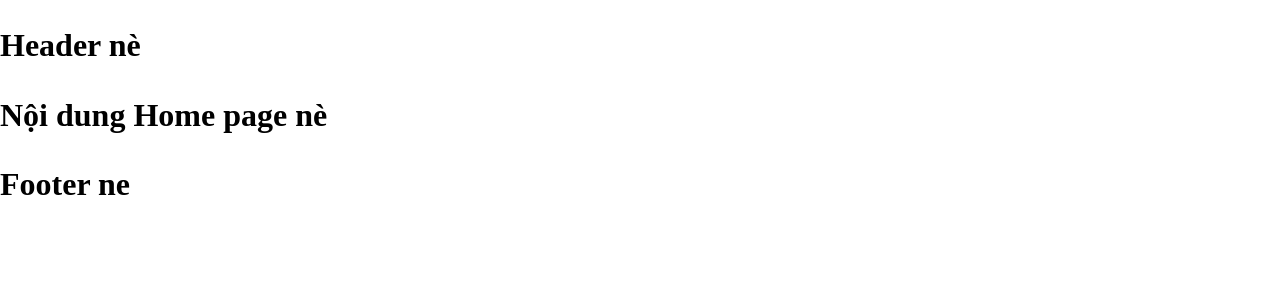
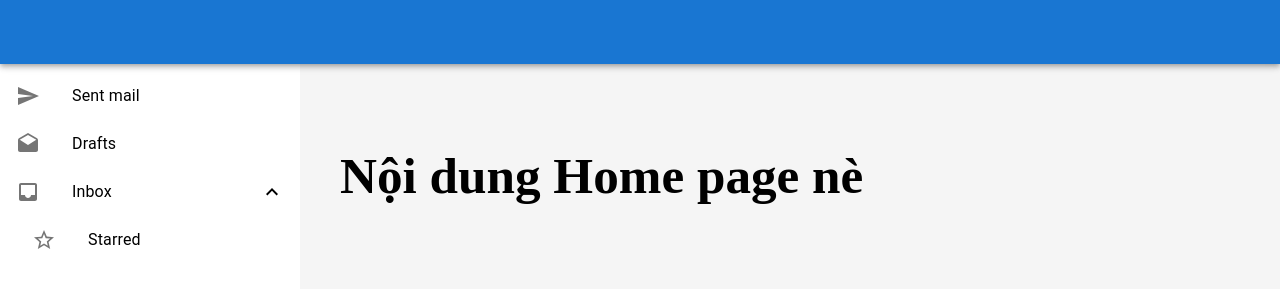
Before and after one commit to thientuquangtrung/birdtradingplatform, a React (Create React App) app in the folder client/: page / in a window 1280 px wide. Shown: the top 300 px of the page. Built offline with nearby package versions, Linux system fonts and the light colour scheme.

Commit message:
seller layout

```diff
--- a/client/package.json
+++ b/client/package.json
@@ -4,6 +4,10 @@
   "proxy": "http://localhost:5000",
   "private": true,
   "dependencies": {
+    "@emotion/react": "^11.11.0",
+    "@emotion/styled": "^11.11.0",
+    "@mui/icons-material": "^5.11.16",
+    "@mui/material": "^5.13.1",
     "@testing-library/jest-dom": "^5.16.5",
     "@testing-library/react": "^13.4.0",
     "@testing-library/user-event": "^13.5.0",
--- a/client/src/components/GlobalStyles/GlobalStyles.scss
+++ b/client/src/components/GlobalStyles/GlobalStyles.scss
@@ -11,7 +11,7 @@
 }
 
 html {
-    font-size: 62.5%;
+    // font-size: 62.5%;
 }
 
 body {
--- /dev/null
+++ b/client/src/layouts/SellerLayout/SellerLayout.js
@@ -0,0 +1,24 @@
+import { AppBar, Box, Stack, Toolbar } from '@mui/material';
+import SellerSidebar from '../layoutComponents/SellerSidebar/SellerSidebar';
+
+function SellerLayout({ children }) {
+    return (
+        <>
+            <AppBar position='sticky'>
+                <Toolbar>
+
+                </Toolbar>
+            </AppBar>
+            <Stack direction="row">
+                <Stack direction="column" sx={{ width: 300}} bgcolor='white'>
+                    <SellerSidebar />
+                </Stack>
+                <Box bgcolor={'whitesmoke'} flex={1} p={5}>
+                    {children}
+                </Box>
+            </Stack>
+        </>
+    );
+}
+
+export default SellerLayout;
--- /dev/null
+++ b/client/src/layouts/layoutComponents/SellerSidebar/SellerSidebar.js
@@ -0,0 +1,47 @@
+import { Collapse, List, ListItemButton, ListItemIcon, ListItemText } from '@mui/material';
+import { Drafts, ExpandLess, ExpandMore, Inbox, Send, StarBorder } from '@mui/icons-material';
+import { useState } from 'react';
+
+function SellerSidebar() {
+    const [open, setOpen] = useState(true);
+
+    const handleClick = () => {
+        setOpen(!open);
+    };
+
+    return (
+        <List>
+            <ListItemButton>
+                <ListItemIcon>
+                    <Send />
+                </ListItemIcon>
+                <ListItemText primary="Sent mail" />
+            </ListItemButton>
+            <ListItemButton>
+                <ListItemIcon>
+                    <Drafts />
+                </ListItemIcon>
+                <ListItemText primary="Drafts" />
+            </ListItemButton>
+            <ListItemButton onClick={handleClick}>
+                <ListItemIcon>
+                    <Inbox />
+                </ListItemIcon>
+                <ListItemText primary="Inbox" />
+                {open ? <ExpandLess /> : <ExpandMore />}
+            </ListItemButton>
+            <Collapse in={open} timeout="auto" unmountOnExit>
+                <List component="div" disablePadding>
+                    <ListItemButton sx={{ pl: 4 }}>
+                        <ListItemIcon>
+                            <StarBorder />
+                        </ListItemIcon>
+                        <ListItemText primary="Starred" />
+                    </ListItemButton>
+                </List>
+            </Collapse>
+        </List>
+    );
+}
+
+export default SellerSidebar;
--- a/client/src/routes/index.js
+++ b/client/src/routes/index.js
@@ -1,12 +1,13 @@
 // Layouts
 import DefaultLayout from '../layouts/DefaultLayout/DefaultLayout';
+import SellerLayout from '../layouts/SellerLayout/SellerLayout';
 
 // Pages
 import Home from '../pages/Home/Home';
 
 // Public routes
 const publicRoutes = [
-    { path: '/', component: Home, layout: DefaultLayout },
+    { path: '/', component: Home, layout: SellerLayout },
 ];
 
 const privateRoutes = [];
```
Also changed, not shown: 1 other file (tests, documents, lock files or other folders).
